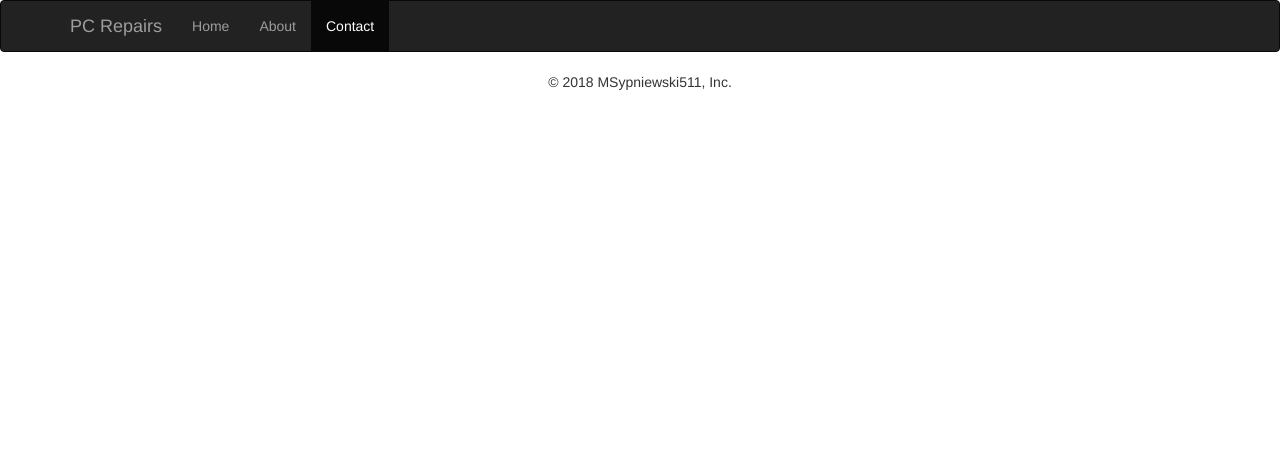
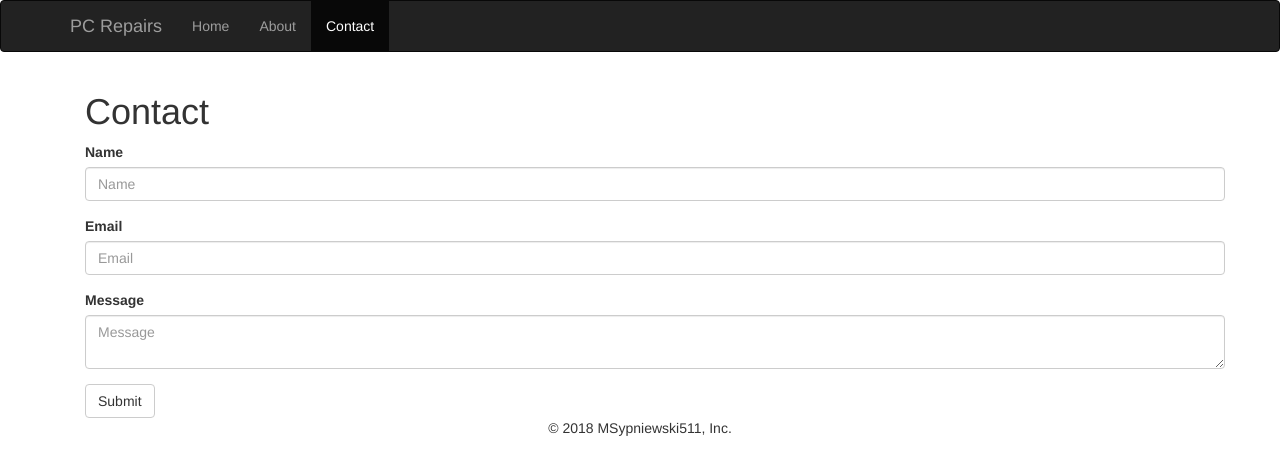
Before and after one commit to msypniewski511/node_eudonix, a Node server app: page /contact in a window 1280 px wide. Shown: the top 475 px of the page. Run offline with Node 20, Linux system fonts and the light colour scheme.

Commit message:
Completed Simple web app with express, ade and nodemailer

```diff
--- a/node_express/app.js
+++ b/node_express/app.js
@@ -27,5 +27,51 @@ app.get("/contact", function(req, res) {
   res.render("contact", { title: "Welcom", active: "contact" });
 });
 
+app.post("/contact/send", function(req, res) {
+  console.log("test");
+  console.log(req.body.email);
+  let transporter = nodemailer.createTransport({
+    service: "Gmail",
+    auth: {
+      user: "msypniewski511@gmail.com",
+      pass: "XXXXXXXX"
+    }
+  });
+
+  let mailOption = {
+    from: "Maciej Sypniewski <msypniewski511@gmail>",
+    to: `${req.body.email}`,
+    subject: "Website Submission",
+    text:
+      "You have a submission with the following details...Name: " +
+      req.body.name +
+      " Email: " +
+      req.body.email +
+      "Message: " +
+      req.body.message,
+    html:
+      "<p>You have a submission with the following details...<ul>" +
+      "<li>Name: " +
+      req.body.name +
+      "</li>" +
+      "<li>Email: " +
+      req.body.email +
+      "</li>" +
+      "<li>Message: " +
+      req.body.message +
+      "</li>" +
+      "</ul></p>"
+  };
+
+  transporter.sendMail(mailOption, function(error, info) {
+    if (error) {
+      console.log(error);
+      res.redirect("/");
+    } else {
+      console.log("Message Sent: " + info.response);
+      res.redirect("/");
+    }
+  });
+});
 app.listen(3000);
 console.log("Server is running on port 3000...");
--- a/node_express/views/contact.jade
+++ b/node_express/views/contact.jade
@@ -1,3 +1,16 @@
 extends layout
 
 block content
+  .container
+    form(method="post", action="contact/send")
+      h1 Contact
+      .form-group
+        label Name
+        input.form-control(type="text", name="name", placeholder="Name")
+      .form-group
+        label Email
+        input.form-control(type="email", name="email", placeholder="Email")
+      .form-group
+        label Message
+        textarea.form-control(name="message", placeholder="Message")
+      button.btn.btn-default(type="submit") Submit
--- a/node_express/views/index.jade
+++ b/node_express/views/index.jade
@@ -12,19 +12,19 @@ block content
     // Example row of columns
     .row
       .col-md-4
-        h2 Heading
+        h2 Virus Removal
         p
           | Donec id elit non mi porta gravida at eget metus. Fusce dapibus, tellus ac cursus commodo, tortor mauris condimentum nibh, ut fermentum massa justo sit amet risus. Etiam porta sem malesuada magna mollis euismod. Donec sed odio dui.
         p
           a.btn.btn-default(href='#', role='button') View details »
       .col-md-4
-        h2 Heading
+        h2 Hardware Issues
         p
           | Donec id elit non mi porta gravida at eget metus. Fusce dapibus, tellus ac cursus commodo, tortor mauris condimentum nibh, ut fermentum massa justo sit amet risus. Etiam porta sem malesuada magna mollis euismod. Donec sed odio dui.
         p
           a.btn.btn-default(href='#', role='button') View details »
       .col-md-4
-        h2 Heading
+        h2 Software Issues
         p
           | Donec sed odio dui. Cras justo odio, dapibus ac facilisis in, egestas eget quam. Vestibulum id ligula porta felis euismod semper. Fusce dapibus, tellus ac cursus commodo, tortor mauris condimentum nibh, ut fermentum massa justo sit amet risus.
         p
```
